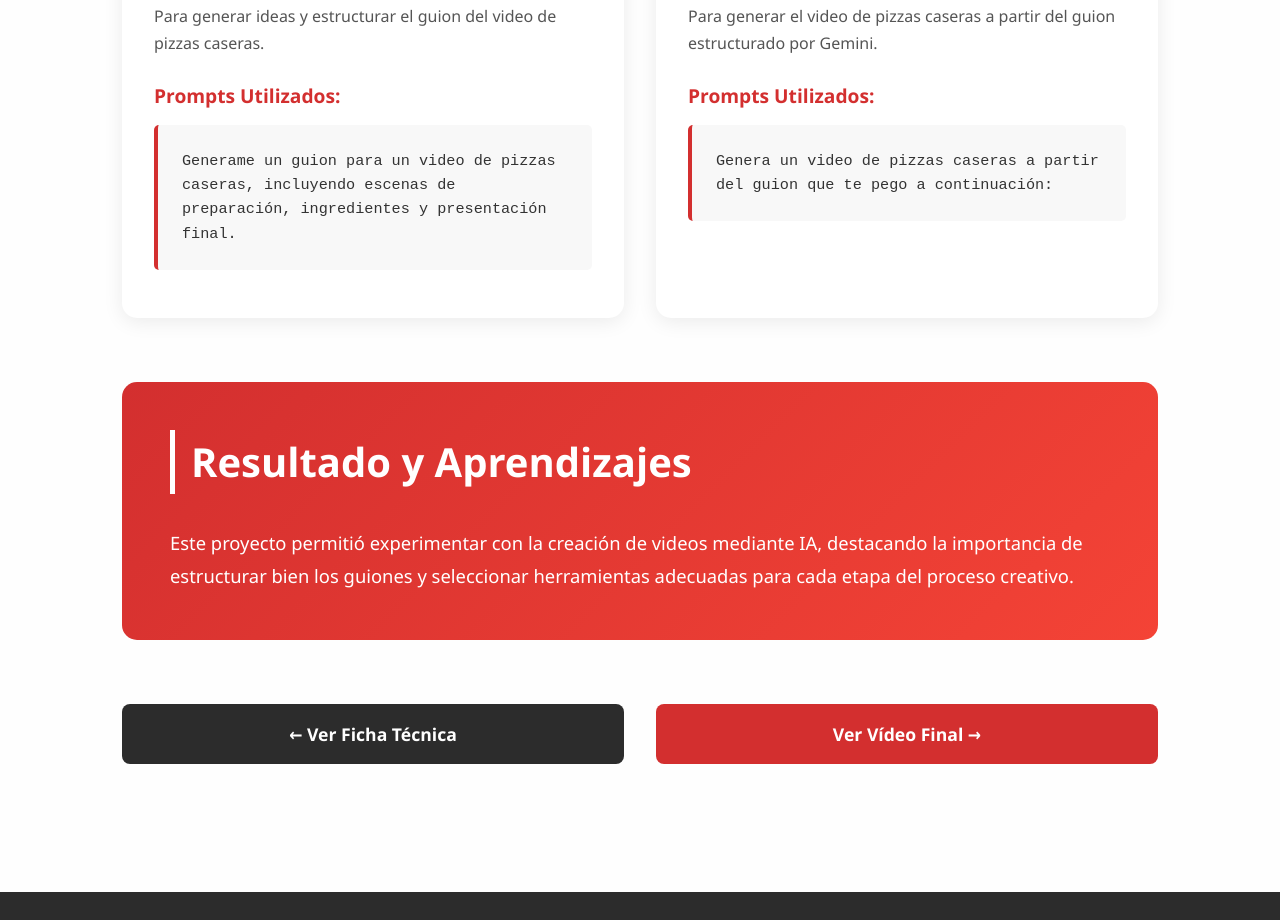
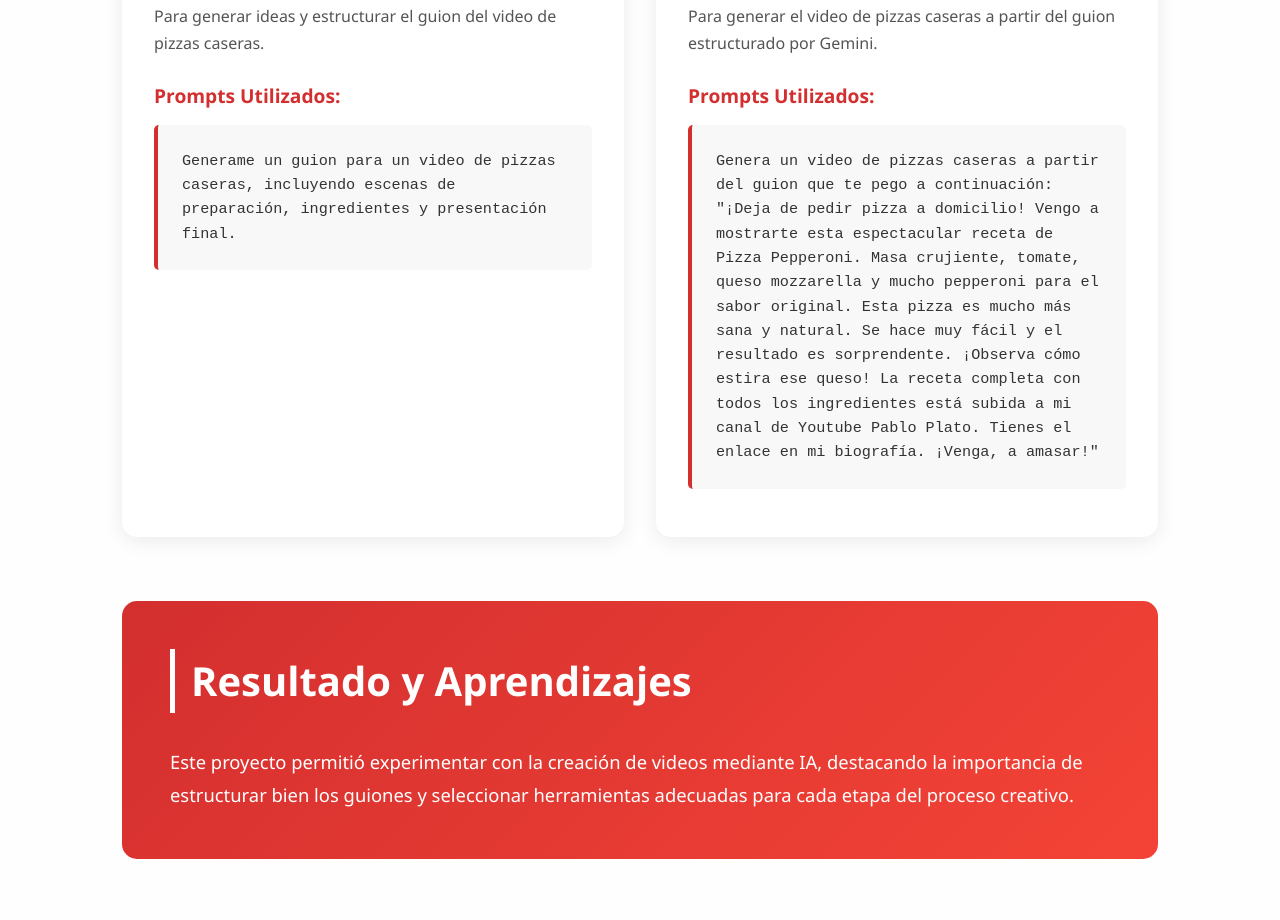
Before and after one commit to aishadelgado/ASIX1_1665_AE09_PromocioDigital_Aisha_Sergio_Raul_Pau, a plain HTML site: page proceso_pizza.html in a window 1280 px wide. Shown: the part 1936-2856 px from the top of the page. Drawn offline with Linux system fonts and the light colour scheme.

Commit message:
Añadidos

```diff
--- a/proceso_pizza.html
+++ b/proceso_pizza.html
@@ -102,7 +102,17 @@
 
                         <h4>Prompts Utilizados:</h4>
                         <div class="prompt-box">
-                            <p>Genera un video de pizzas caseras a partir del guion que te pego a continuación:</p>
+                            <p>Genera un video de pizzas caseras a partir del guion que te pego a continuación:
+                                "¡Deja de pedir pizza a domicilio!
+                                Vengo a mostrarte esta espectacular receta de Pizza Pepperoni.
+                                Masa crujiente, tomate, queso mozzarella y mucho pepperoni para el sabor original.
+                                Esta pizza es mucho más sana y natural.
+                                Se hace muy fácil y el resultado es sorprendente.
+                                ¡Observa cómo estira ese queso!
+                                La receta completa con todos los ingredientes está subida a mi canal de Youtube Pablo Plato.
+                                Tienes el enlace en mi biografía.
+                                ¡Venga, a amasar!"
+                            </p>
                         </div>
                     </div>
                 </div>
```
Also changed, not shown: fichas.html (+10 -0 lines), proceso_tacos.html (+11 -1 lines).
